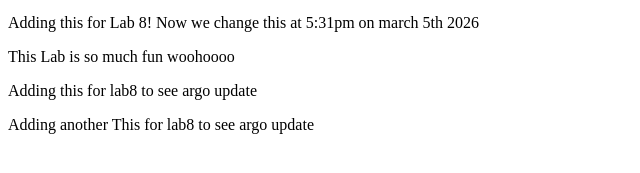
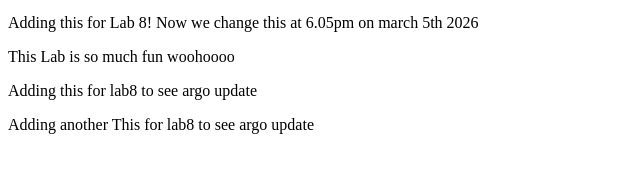
Before and after one commit to vigilantmaster/lab8webpageimage2026, a plain HTML site: page src/index.html in a window 1280 px wide. Shown: the part 473-646 px from the top of the page, 0-640 px from the left. Drawn offline with Linux system fonts and the light colour scheme.

Commit message:
changed workflow again and updated webpage

```diff
--- a/src/index.html
+++ b/src/index.html
@@ -7,7 +7,7 @@
         <a href="https://cdn.pixabay.com/photo/2023/12/14/07/44/dog-8448345_1280.jpg">
             <img src="https://cdn.pixabay.com/photo/2023/12/14/07/44/dog-8448345_1280.jpg" alt="Yay Doggy"/>
         </a>
-        <p>Adding this for Lab 8! Now we change this at 5:31pm on march 5th 2026</p>
+        <p>Adding this for Lab 8! Now we change this at 6.05pm on march 5th 2026</p>
         <p>This Lab is so much fun woohoooo</p>
         <p>Adding this for lab8 to see argo update</p>
         <p>Adding another This for lab8 to see argo update</p>
```
Also changed, not shown: 1 other file.
